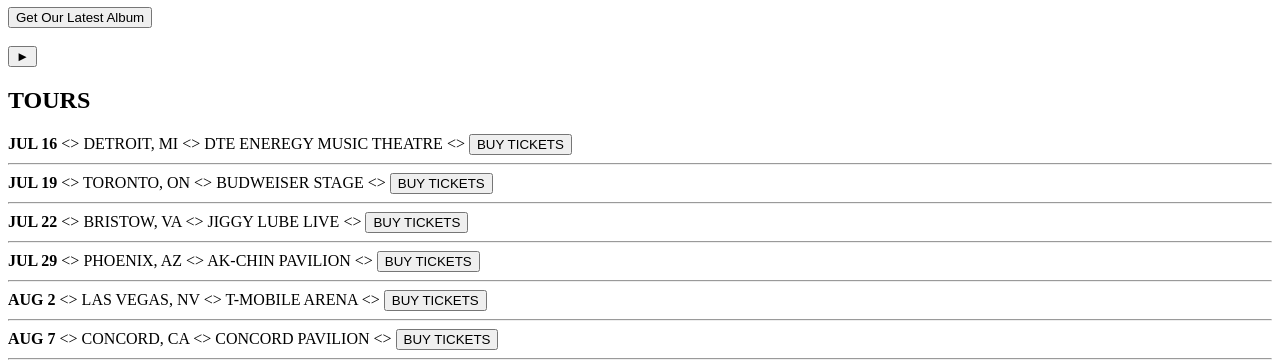
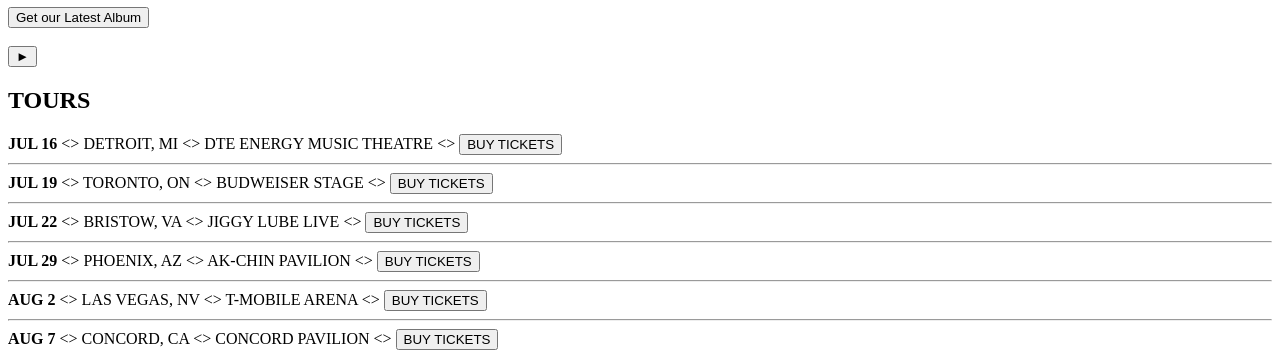
Before and after one commit to WebDevSimplified/Introduction-to-Web-Development, a plain HTML site: page Introduction to HTML/Lesson 3/index.html in a window 1280 px wide. Shown: the part 161-523 px from the top of the page. Drawn offline with Linux system fonts and the light colour scheme.

Commit message:
Match Lesson 3 Video Exactly

```diff
--- a/Introduction to HTML/Lesson 3/index.html
+++ b/Introduction to HTML/Lesson 3/index.html
@@ -2,7 +2,7 @@
 <html>
     <head>
         <title>The Generics</title>
-        <meta name="description" content="Lorem ipsum dolor sit amet consectetur adipisicing elit. Labore possimus laboriosam ab suscipit dolorem mollitia autem nemo aliquam quibusdam alias!">
+        <meta name="description" content="This is the description">
     </head>
     <body>
         <header>
@@ -15,13 +15,12 @@
             </nav>
             <hr>
             <h1>The Generics</h1>
-            <button type="button">Get Our Latest Album</button>
+            <button type="button">Get our Latest Album</button>
             <br>
             <br>
-            <!-- TODO: Find suitable background image -->
+            <!-- TODO: Find a suitable background image -->
             <button type="button">&#9658;</button>
         </header>
-
         <section>
             <h2>TOURS</h2>
             <div>
@@ -30,7 +29,7 @@
                     &lt;&gt;
                     <span>DETROIT, MI</span>
                     &lt;&gt;
-                    <span>DTE ENEREGY MUSIC THEATRE</span>
+                    <span>DTE ENERGY MUSIC THEATRE</span>
                     &lt;&gt;
                     <button type="button">BUY TICKETS</button>
                     <hr>
@@ -83,11 +82,9 @@
                     <span>CONCORD PAVILION</span>
                     &lt;&gt;
                     <button type="button">BUY TICKETS</button>
-                    <hr>
                 </div>
             </div>
         </section>
-
         <footer>
             <h3>The Generics</h3>
             <ul>
```
Also changed, not shown: Introduction to HTML/Lesson 3/about.html (+1 -1 lines). Lines whose indentation alone changed are shown as unchanged.
